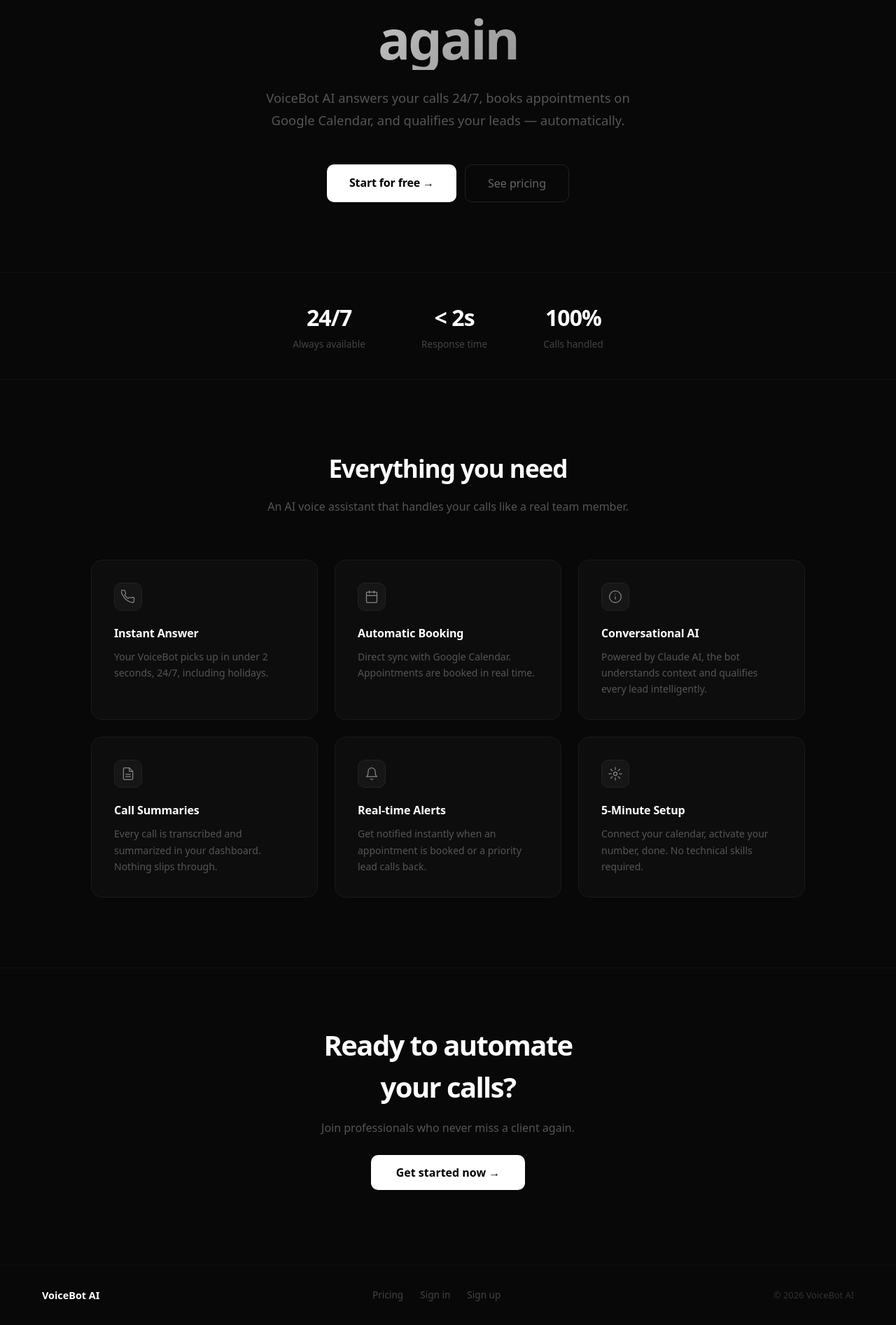
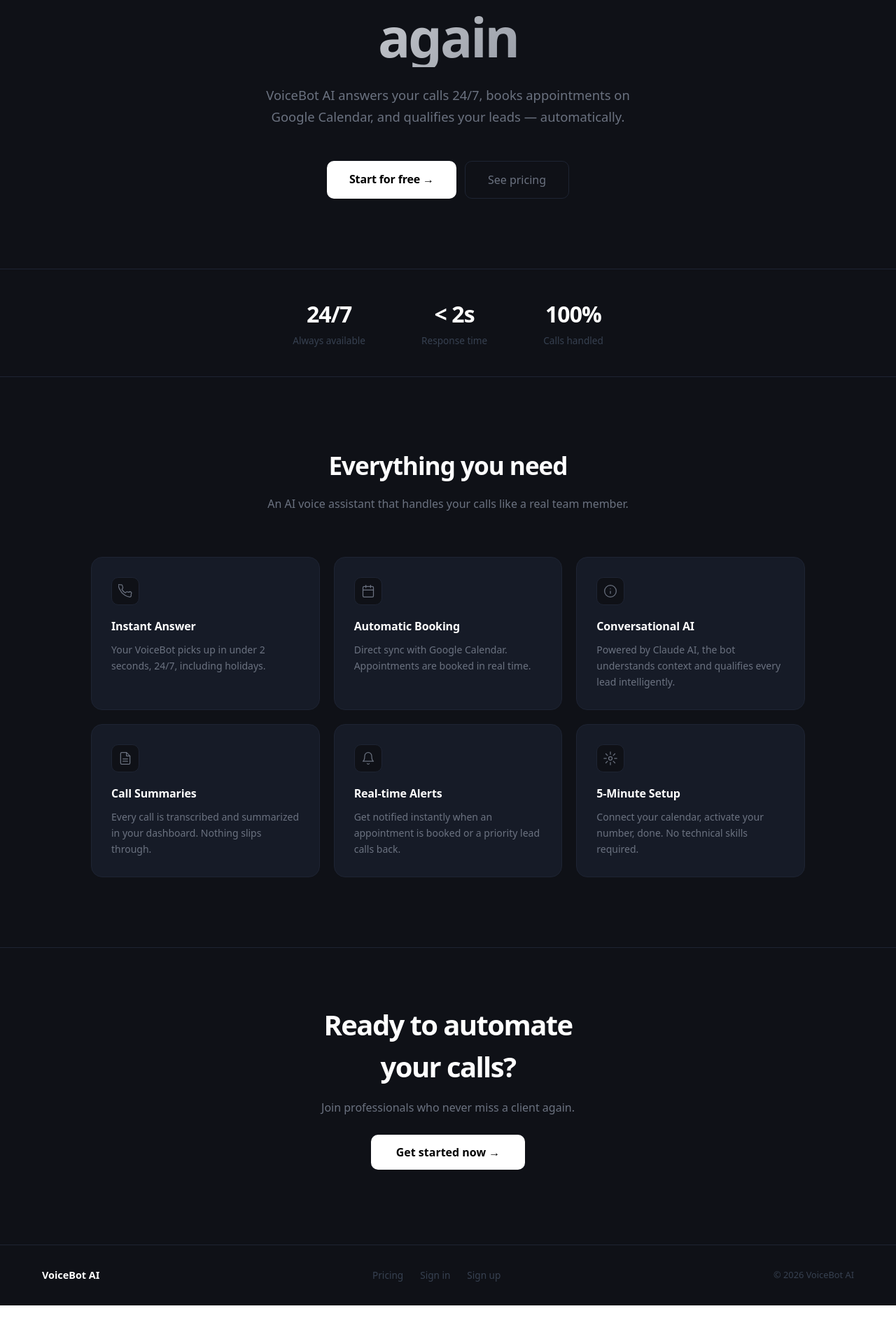
Before and after one commit to ilian94/dashboard-saas, a Next.js app: page / in a window 1280 px wide. Shown: the part 340-2234 px from the top of the page at 70% size. After the commit the page ends 2206 px from the top, so only its background shows below. Built offline with nearby package versions, Linux system fonts and the light colour scheme.

Commit message:
feat: new color palette

```diff
--- a/app/page.js
+++ b/app/page.js
@@ -1,117 +1,81 @@
 import Link from 'next/link';
 
+const C = { bg: '#0f1117', card: '#161b27', border: '#1e2433', text: '#6b7280', textMuted: '#374151' };
+
 const features = [
-  {
-    icon: <svg width="20" height="20" viewBox="0 0 24 24" fill="none" stroke="#888" strokeWidth="1.5" strokeLinecap="round" strokeLinejoin="round"><path d="M22 16.92v3a2 2 0 01-2.18 2 19.79 19.79 0 01-8.63-3.07A19.5 19.5 0 013.07 9.81a19.79 19.79 0 01-3.07-8.68A2 2 0 012 .95h3a2 2 0 012 1.72c.127.96.361 1.903.7 2.81a2 2 0 01-.45 2.11L6.09 8.84a16 16 0 006.07 6.07l1.27-1.27a2 2 0 012.11-.45c.907.339 1.85.573 2.81.7A2 2 0 0122 16.92z"/></svg>,
-    title: 'Instant Answer',
-    desc: 'Your VoiceBot picks up in under 2 seconds, 24/7, including holidays.',
-  },
-  {
-    icon: <svg width="20" height="20" viewBox="0 0 24 24" fill="none" stroke="#888" strokeWidth="1.5" strokeLinecap="round" strokeLinejoin="round"><rect x="3" y="4" width="18" height="18" rx="2"/><line x1="16" y1="2" x2="16" y2="6"/><line x1="8" y1="2" x2="8" y2="6"/><line x1="3" y1="10" x2="21" y2="10"/></svg>,
-    title: 'Automatic Booking',
-    desc: 'Direct sync with Google Calendar. Appointments are booked in real time.',
-  },
-  {
-    icon: <svg width="20" height="20" viewBox="0 0 24 24" fill="none" stroke="#888" strokeWidth="1.5" strokeLinecap="round" strokeLinejoin="round"><circle cx="12" cy="12" r="10"/><path d="M12 16v-4M12 8h.01"/></svg>,
-    title: 'Conversational AI',
-    desc: 'Powered by Claude AI, the bot understands context and qualifies every lead intelligently.',
-  },
-  {
-    icon: <svg width="20" height="20" viewBox="0 0 24 24" fill="none" stroke="#888" strokeWidth="1.5" strokeLinecap="round" strokeLinejoin="round"><path d="M14 2H6a2 2 0 00-2 2v16a2 2 0 002 2h12a2 2 0 002-2V8z"/><polyline points="14 2 14 8 20 8"/><line x1="16" y1="13" x2="8" y2="13"/><line x1="16" y1="17" x2="8" y2="17"/></svg>,
-    title: 'Call Summaries',
-    desc: 'Every call is transcribed and summarized in your dashboard. Nothing slips through.',
-  },
-  {
-    icon: <svg width="20" height="20" viewBox="0 0 24 24" fill="none" stroke="#888" strokeWidth="1.5" strokeLinecap="round" strokeLinejoin="round"><path d="M18 8A6 6 0 006 8c0 7-3 9-3 9h18s-3-2-3-9"/><path d="M13.73 21a2 2 0 01-3.46 0"/></svg>,
-    title: 'Real-time Alerts',
-    desc: 'Get notified instantly when an appointment is booked or a priority lead calls back.',
-  },
-  {
-    icon: <svg width="20" height="20" viewBox="0 0 24 24" fill="none" stroke="#888" strokeWidth="1.5" strokeLinecap="round" strokeLinejoin="round"><circle cx="12" cy="12" r="3"/><path d="M12 1v4M12 19v4M4.22 4.22l2.83 2.83M16.95 16.95l2.83 2.83M1 12h4M19 12h4M4.22 19.78l2.83-2.83M16.95 7.05l2.83-2.83"/></svg>,
-    title: '5-Minute Setup',
-    desc: 'Connect your calendar, activate your number, done. No technical skills required.',
-  },
+  { icon: <svg width="20" height="20" viewBox="0 0 24 24" fill="none" stroke="#6b7280" strokeWidth="1.5" strokeLinecap="round" strokeLinejoin="round"><path d="M22 16.92v3a2 2 0 01-2.18 2 19.79 19.79 0 01-8.63-3.07A19.5 19.5 0 013.07 9.81a19.79 19.79 0 01-3.07-8.68A2 2 0 012 .95h3a2 2 0 012 1.72c.127.96.361 1.903.7 2.81a2 2 0 01-.45 2.11L6.09 8.84a16 16 0 006.07 6.07l1.27-1.27a2 2 0 012.11-.45c.907.339 1.85.573 2.81.7A2 2 0 0122 16.92z"/></svg>, title: 'Instant Answer', desc: 'Your VoiceBot picks up in under 2 seconds, 24/7, including holidays.' },
+  { icon: <svg width="20" height="20" viewBox="0 0 24 24" fill="none" stroke="#6b7280" strokeWidth="1.5" strokeLinecap="round" strokeLinejoin="round"><rect x="3" y="4" width="18" height="18" rx="2"/><line x1="16" y1="2" x2="16" y2="6"/><line x1="8" y1="2" x2="8" y2="6"/><line x1="3" y1="10" x2="21" y2="10"/></svg>, title: 'Automatic Booking', desc: 'Direct sync with Google Calendar. Appointments are booked in real time.' },
+  { icon: <svg width="20" height="20" viewBox="0 0 24 24" fill="none" stroke="#6b7280" strokeWidth="1.5" strokeLinecap="round" strokeLinejoin="round"><circle cx="12" cy="12" r="10"/><path d="M12 16v-4M12 8h.01"/></svg>, title: 'Conversational AI', desc: 'Powered by Claude AI, the bot understands context and qualifies every lead intelligently.' },
+  { icon: <svg width="20" height="20" viewBox="0 0 24 24" fill="none" stroke="#6b7280" strokeWidth="1.5" strokeLinecap="round" strokeLinejoin="round"><path d="M14 2H6a2 2 0 00-2 2v16a2 2 0 002 2h12a2 2 0 002-2V8z"/><polyline points="14 2 14 8 20 8"/><line x1="16" y1="13" x2="8" y2="13"/><line x1="16" y1="17" x2="8" y2="17"/></svg>, title: 'Call Summaries', desc: 'Every call is transcribed and summarized in your dashboard. Nothing slips through.' },
+  { icon: <svg width="20" height="20" viewBox="0 0 24 24" fill="none" stroke="#6b7280" strokeWidth="1.5" strokeLinecap="round" strokeLinejoin="round"><path d="M18 8A6 6 0 006 8c0 7-3 9-3 9h18s-3-2-3-9"/><path d="M13.73 21a2 2 0 01-3.46 0"/></svg>, title: 'Real-time Alerts', desc: "Get notified instantly when an appointment is booked or a priority lead calls back." },
+  { icon: <svg width="20" height="20" viewBox="0 0 24 24" fill="none" stroke="#6b7280" strokeWidth="1.5" strokeLinecap="round" strokeLinejoin="round"><circle cx="12" cy="12" r="3"/><path d="M12 1v4M12 19v4M4.22 4.22l2.83 2.83M16.95 16.95l2.83 2.83M1 12h4M19 12h4M4.22 19.78l2.83-2.83M16.95 7.05l2.83-2.83"/></svg>, title: '5-Minute Setup', desc: "Connect your calendar, activate your number, done. No technical skills required." },
 ];
 
 export default function Home() {
   return (
-    <div style={{ minHeight: '100vh', background: '#080808', color: 'white', fontFamily: 'system-ui, sans-serif' }}>
-
-      <nav style={{ display: 'flex', alignItems: 'center', justifyContent: 'space-between', padding: '20px 60px', borderBottom: '1px solid #1a1a1a', position: 'sticky', top: 0, background: 'rgba(8,8,8,0.85)', backdropFilter: 'blur(12px)', zIndex: 100 }}>
+    <div style={{ minHeight: '100vh', background: C.bg, color: 'white', fontFamily: 'system-ui, sans-serif' }}>
+      <nav style={{ display: 'flex', alignItems: 'center', justifyContent: 'space-between', padding: '20px 60px', borderBottom: `1px solid ${C.border}`, position: 'sticky', top: 0, background: `rgba(15,17,23,0.85)`, backdropFilter: 'blur(12px)', zIndex: 100 }}>
         <span style={{ fontWeight: 700, fontSize: '1.1rem', letterSpacing: '-0.02em' }}>VoiceBot AI</span>
         <div style={{ display: 'flex', gap: '12px', alignItems: 'center' }}>
-          <Link href="/login" style={{ color: '#888', textDecoration: 'none', fontSize: '0.9rem', padding: '8px 16px' }}>Sign in</Link>
+          <Link href="/login" style={{ color: C.text, textDecoration: 'none', fontSize: '0.9rem', padding: '8px 16px' }}>Sign in</Link>
           <Link href="/pricing" style={{ background: 'white', color: 'black', textDecoration: 'none', fontSize: '0.9rem', fontWeight: 600, padding: '8px 18px', borderRadius: '8px' }}>Get started</Link>
         </div>
       </nav>
 
       <section style={{ textAlign: 'center', padding: '120px 20px 100px', maxWidth: '860px', margin: '0 auto' }}>
-        <div style={{ display: 'inline-block', background: '#111', border: '1px solid #222', borderRadius: '100px', padding: '6px 16px', fontSize: '0.8rem', color: '#888', marginBottom: '32px', letterSpacing: '0.02em' }}>
+        <div style={{ display: 'inline-block', background: C.card, border: `1px solid ${C.border}`, borderRadius: '100px', padding: '6px 16px', fontSize: '0.8rem', color: C.text, marginBottom: '32px', letterSpacing: '0.02em' }}>
           ✦ Powered by Claude AI
         </div>
-        <h1 style={{ fontSize: 'clamp(2.8rem, 6vw, 5rem)', fontWeight: 800, lineHeight: 1.15, letterSpacing: '-0.04em', marginBottom: '24px', background: 'linear-gradient(135deg, #ffffff 0%, #666 100%)', WebkitBackgroundClip: 'text', WebkitTextFillColor: 'transparent' }}>
+        <h1 style={{ fontSize: 'clamp(2.8rem, 6vw, 5rem)', fontWeight: 800, lineHeight: 1.12, letterSpacing: '-0.04em', marginBottom: '24px', background: 'linear-gradient(135deg, #ffffff 0%, #6b7280 100%)', WebkitBackgroundClip: 'text', WebkitTextFillColor: 'transparent' }}>
           Never miss a client call again
         </h1>
-        <p style={{ fontSize: '1.15rem', color: '#555', lineHeight: 1.7, maxWidth: '560px', margin: '0 auto 48px' }}>
+        <p style={{ fontSize: '1.15rem', color: C.text, lineHeight: 1.7, maxWidth: '560px', margin: '0 auto 48px' }}>
           VoiceBot AI answers your calls 24/7, books appointments on Google Calendar, and qualifies your leads — automatically.
         </p>
         <div style={{ display: 'flex', gap: '12px', justifyContent: 'center', flexWrap: 'wrap' }}>
-          <Link href="/register" style={{ background: 'white', color: 'black', textDecoration: 'none', fontWeight: 700, fontSize: '1rem', padding: '14px 32px', borderRadius: '10px', letterSpacing: '-0.01em' }}>
-            Start for free →
-          </Link>
-          <Link href="/pricing" style={{ background: 'transparent', color: '#666', textDecoration: 'none', fontWeight: 500, fontSize: '1rem', padding: '14px 32px', borderRadius: '10px', border: '1px solid #222' }}>
-            See pricing
-          </Link>
+          <Link href="/register" style={{ background: 'white', color: 'black', textDecoration: 'none', fontWeight: 700, fontSize: '1rem', padding: '14px 32px', borderRadius: '10px', letterSpacing: '-0.01em' }}>Start for free →</Link>
+          <Link href="/pricing" style={{ background: 'transparent', color: C.text, textDecoration: 'none', fontWeight: 500, fontSize: '1rem', padding: '14px 32px', borderRadius: '10px', border: `1px solid ${C.border}` }}>See pricing</Link>
         </div>
       </section>
 
-      <section style={{ borderTop: '1px solid #111', borderBottom: '1px solid #111', padding: '40px 60px', display: 'flex', justifyContent: 'center', gap: '80px', flexWrap: 'wrap' }}>
-        {[
-          { value: '24/7', label: 'Always available' },
-          { value: '< 2s', label: 'Response time' },
-          { value: '100%', label: 'Calls handled' },
-        ].map(s => (
+      <section style={{ borderTop: `1px solid ${C.border}`, borderBottom: `1px solid ${C.border}`, padding: '40px 60px', display: 'flex', justifyContent: 'center', gap: '80px', flexWrap: 'wrap' }}>
+        {[{ value: '24/7', label: 'Always available' }, { value: '< 2s', label: 'Response time' }, { value: '100%', label: 'Calls handled' }].map(s => (
           <div key={s.label} style={{ textAlign: 'center' }}>
             <div style={{ fontSize: '2rem', fontWeight: 800, letterSpacing: '-0.03em', color: 'white' }}>{s.value}</div>
-            <div style={{ fontSize: '0.85rem', color: '#444', marginTop: '4px' }}>{s.label}</div>
+            <div style={{ fontSize: '0.85rem', color: C.textMuted, marginTop: '4px' }}>{s.label}</div>
           </div>
         ))}
       </section>
 
       <section style={{ maxWidth: '1100px', margin: '0 auto', padding: '100px 40px' }}>
         <h2 style={{ textAlign: 'center', fontSize: '2.2rem', fontWeight: 800, letterSpacing: '-0.03em', marginBottom: '16px' }}>Everything you need</h2>
-        <p style={{ textAlign: 'center', color: '#555', marginBottom: '64px', fontSize: '1rem' }}>An AI voice assistant that handles your calls like a real team member.</p>
-        <div style={{ display: 'grid', gridTemplateColumns: 'repeat(auto-fit, minmax(300px, 1fr))', gap: '24px' }}>
+        <p style={{ textAlign: 'center', color: C.text, marginBottom: '64px', fontSize: '1rem' }}>An AI voice assistant that handles your calls like a real team member.</p>
+        <div style={{ display: 'grid', gridTemplateColumns: 'repeat(auto-fit, minmax(300px, 1fr))', gap: '20px' }}>
           {features.map(f => (
-            <div key={f.title} style={{ background: '#0d0d0d', border: '1px solid #1a1a1a', borderRadius: '16px', padding: '32px' }}>
-              <div style={{ width: '40px', height: '40px', background: '#161616', border: '1px solid #222', borderRadius: '10px', display: 'flex', alignItems: 'center', justifyContent: 'center', marginBottom: '20px' }}>
-                {f.icon}
-              </div>
+            <div key={f.title} style={{ background: C.card, border: `1px solid ${C.border}`, borderRadius: '16px', padding: '28px' }}>
+              <div style={{ width: '40px', height: '40px', background: C.bg, border: `1px solid ${C.border}`, borderRadius: '10px', display: 'flex', alignItems: 'center', justifyContent: 'center', marginBottom: '18px' }}>{f.icon}</div>
               <h3 style={{ fontSize: '1rem', fontWeight: 700, marginBottom: '10px', letterSpacing: '-0.01em' }}>{f.title}</h3>
-              <p style={{ fontSize: '0.875rem', color: '#555', lineHeight: 1.65 }}>{f.desc}</p>
+              <p style={{ fontSize: '0.875rem', color: C.text, lineHeight: 1.65 }}>{f.desc}</p>
             </div>
           ))}
         </div>
       </section>
 
-      <section style={{ textAlign: 'center', padding: '80px 20px 120px', borderTop: '1px solid #111' }}>
+      <section style={{ textAlign: 'center', padding: '80px 20px 120px', borderTop: `1px solid ${C.border}` }}>
         <h2 style={{ fontSize: '2.5rem', fontWeight: 800, letterSpacing: '-0.04em', marginBottom: '16px' }}>Ready to automate<br />your calls?</h2>
-        <p style={{ color: '#555', marginBottom: '40px', fontSize: '1rem' }}>Join professionals who never miss a client again.</p>
-        <Link href="/register" style={{ background: 'white', color: 'black', textDecoration: 'none', fontWeight: 700, fontSize: '1rem', padding: '14px 36px', borderRadius: '10px' }}>
-          Get started now →
-        </Link>
+        <p style={{ color: C.text, marginBottom: '40px', fontSize: '1rem' }}>Join professionals who never miss a client again.</p>
+        <Link href="/register" style={{ background: 'white', color: 'black', textDecoration: 'none', fontWeight: 700, fontSize: '1rem', padding: '14px 36px', borderRadius: '10px' }}>Get started now →</Link>
       </section>
 
-      <footer style={{ borderTop: '1px solid #111', padding: '32px 60px', display: 'flex', justifyContent: 'space-between', alignItems: 'center', flexWrap: 'wrap', gap: '12px' }}>
+      <footer style={{ borderTop: `1px solid ${C.border}`, padding: '32px 60px', display: 'flex', justifyContent: 'space-between', alignItems: 'center', flexWrap: 'wrap', gap: '12px' }}>
         <span style={{ fontWeight: 700, fontSize: '0.9rem' }}>VoiceBot AI</span>
         <div style={{ display: 'flex', gap: '24px' }}>
-          <Link href="/pricing" style={{ color: '#444', textDecoration: 'none', fontSize: '0.85rem' }}>Pricing</Link>
-          <Link href="/login" style={{ color: '#444', textDecoration: 'none', fontSize: '0.85rem' }}>Sign in</Link>
-          <Link href="/register" style={{ color: '#444', textDecoration: 'none', fontSize: '0.85rem' }}>Sign up</Link>
+          <Link href="/pricing" style={{ color: C.textMuted, textDecoration: 'none', fontSize: '0.85rem' }}>Pricing</Link>
+          <Link href="/login" style={{ color: C.textMuted, textDecoration: 'none', fontSize: '0.85rem' }}>Sign in</Link>
+          <Link href="/register" style={{ color: C.textMuted, textDecoration: 'none', fontSize: '0.85rem' }}>Sign up</Link>
         </div>
-        <span style={{ color: '#333', fontSize: '0.8rem' }}>© 2026 VoiceBot AI</span>
+        <span style={{ color: C.textMuted, fontSize: '0.8rem' }}>© 2026 VoiceBot AI</span>
       </footer>
-
     </div>
   );
 }
```
Also changed, not shown: app/login/page.js (+18 -30 lines), app/pricing/page.js (+16 -47 lines), app/register/page.js (+23 -39 lines).
